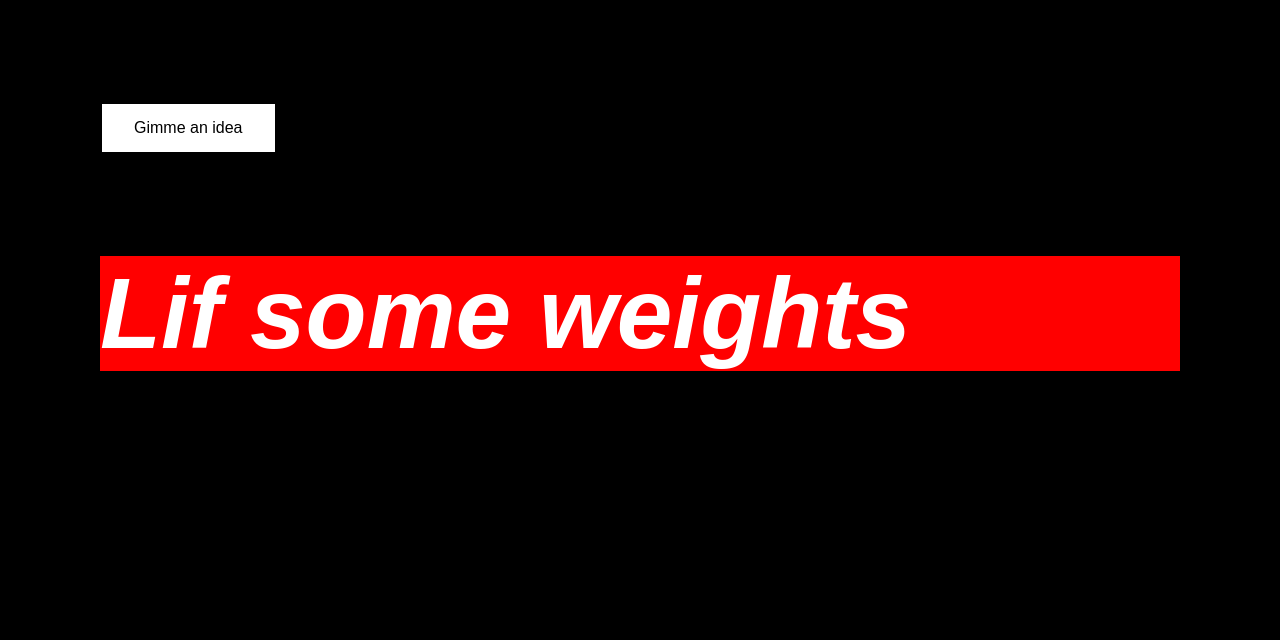
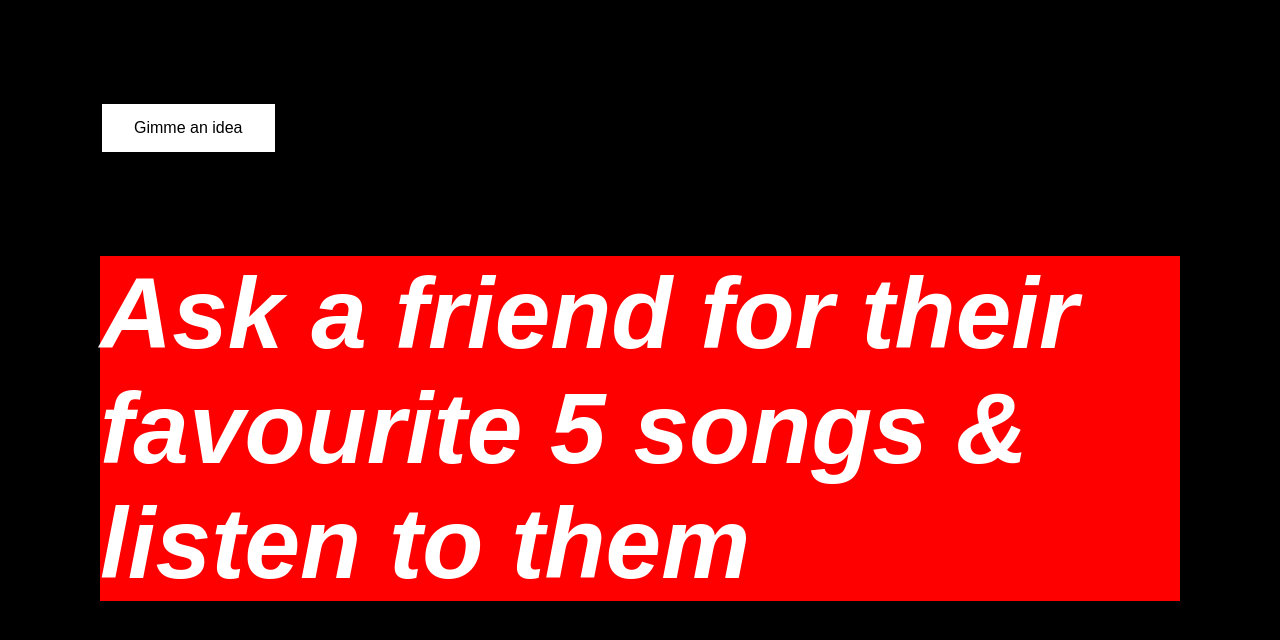
Before and after one commit to KathleenGriffin/DansListOfThingsToDo, a plain HTML site: page index.html in a window 1280 px wide. Both pictures are taken after a click on the button "Gimme an idea". Drawn offline with Linux system fonts and the light colour scheme.

Commit message:
Update index.html
Added more ideaaas

```diff
--- a/index.html
+++ b/index.html
@@ -37,7 +37,7 @@ var ideas = ["Streeeetch",
 	     "Revise your budget",
 	     "Bake a cake",
 	     "Cook something you've never cooked before",
-	     "Love Kat",
+	     "Cut your nails",
 	     "Take some photos",
 	     "Do an Illustraor drawing",
 	     "Photoshop something funny",
@@ -68,11 +68,31 @@ var ideas = ["Streeeetch",
 	     "Take the rubbish out",
 	     "Clean the bathroom",
 	     "Moisturise",
+	     "Go to the beach",
+	     "Go get an ice cream",
+	     "Do 20 push ups",
+	     "Drink a glass of water",
+	     "Do a self portrait in a style you don't normally draw in",
+	     "Organise a coffee date",
+	     "Find a bargain $1 reserve, free shipping item on TradeMe",
+	     "Design a cool tattoo",
+	     "Eat a vegetable",
+	     "Go window shopping",
+	     "Ask a friend for their favourite 5 songs & listen to them",
+	     "Catch up on the news",
+	     "Watch the pilot of a tv show someone recommended to you",
+	     "Clear out the photos on your phone",
+	     "Check out the clothes at Recycle Boutique",
+	     "Make a spotify playlist to match a mood",
+	     "Plan an adventure for the next weekend",
+	     "Go to kmart",
+	     "Tidy your shelf in the pantry",
+	     "Thank someone for something they did for you",
 	     ];
 
 
 function generateIdea() {
-	var x = Math.floor((Math.random() * 50));
+	var x = Math.floor((Math.random() * 70));
 	document.getElementById("chosenString").innerHTML = ideas[x];
 }
 </script>
```
